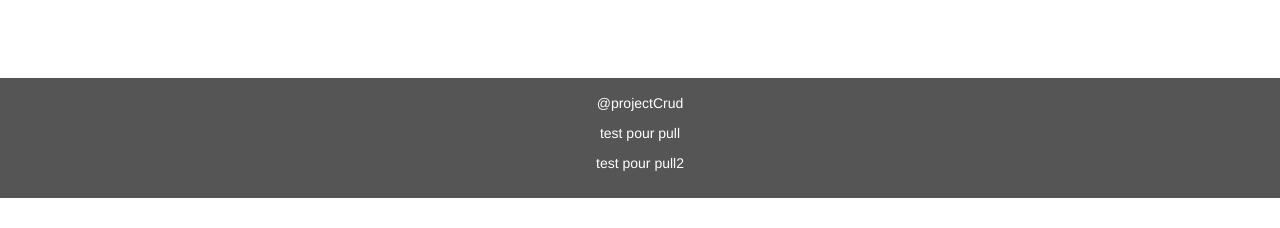
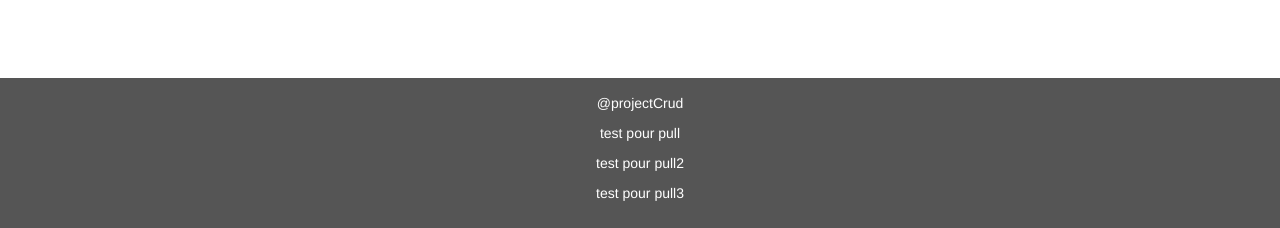
Before and after one commit to yassineguidara/test3, a PHP site: page /crud/pays.php in a window 1280 px wide. Shown: the part 572-800 px from the top of the page. Run offline with PHP 8.4, Linux system fonts and the light colour scheme; data comes from the database, SQL or seed files in the repository.

Commit message:
update footer pull3

```diff
--- a/footer.php
+++ b/footer.php
@@ -2,6 +2,8 @@
   <p>@projectCrud</p>
   <p>test pour pull</p>
   <p>test pour pull2</p>
+  <p>test pour pull3</p>
+
 </footer>
 </body>
 </html>
```
